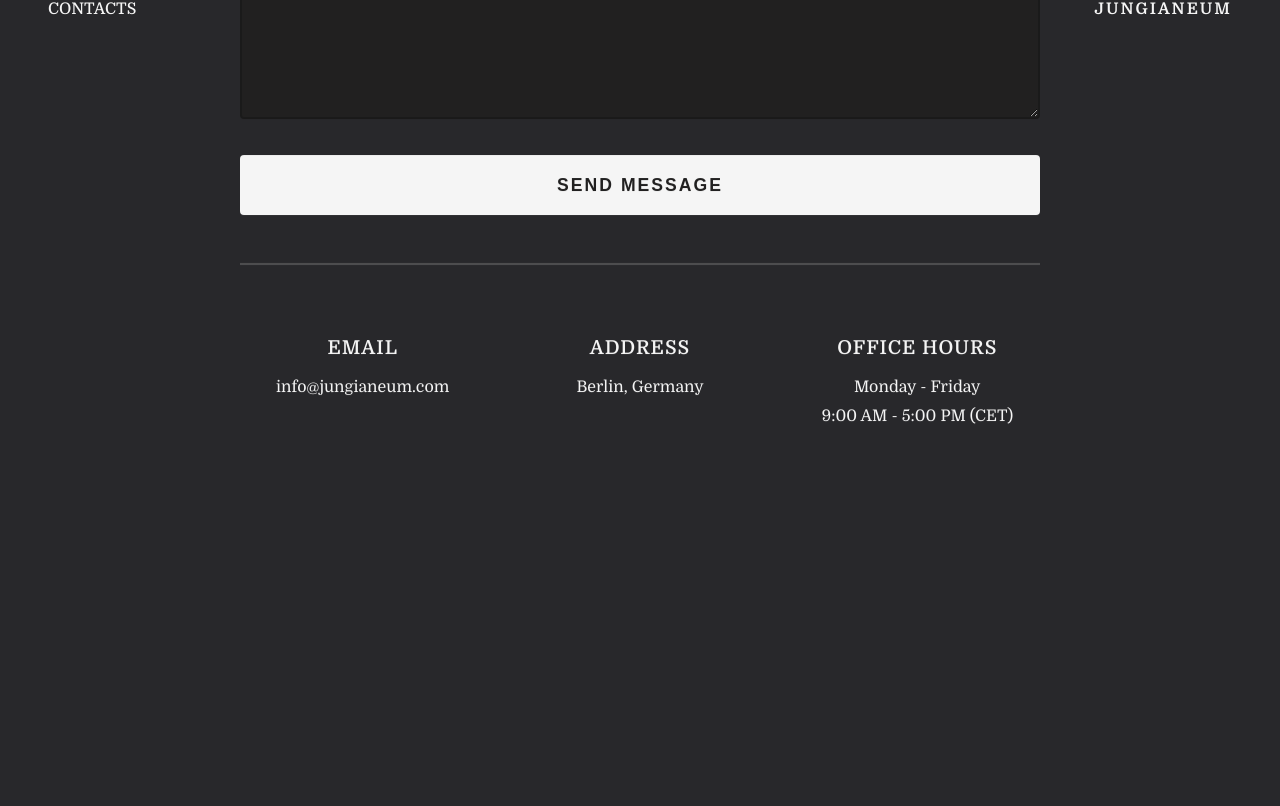
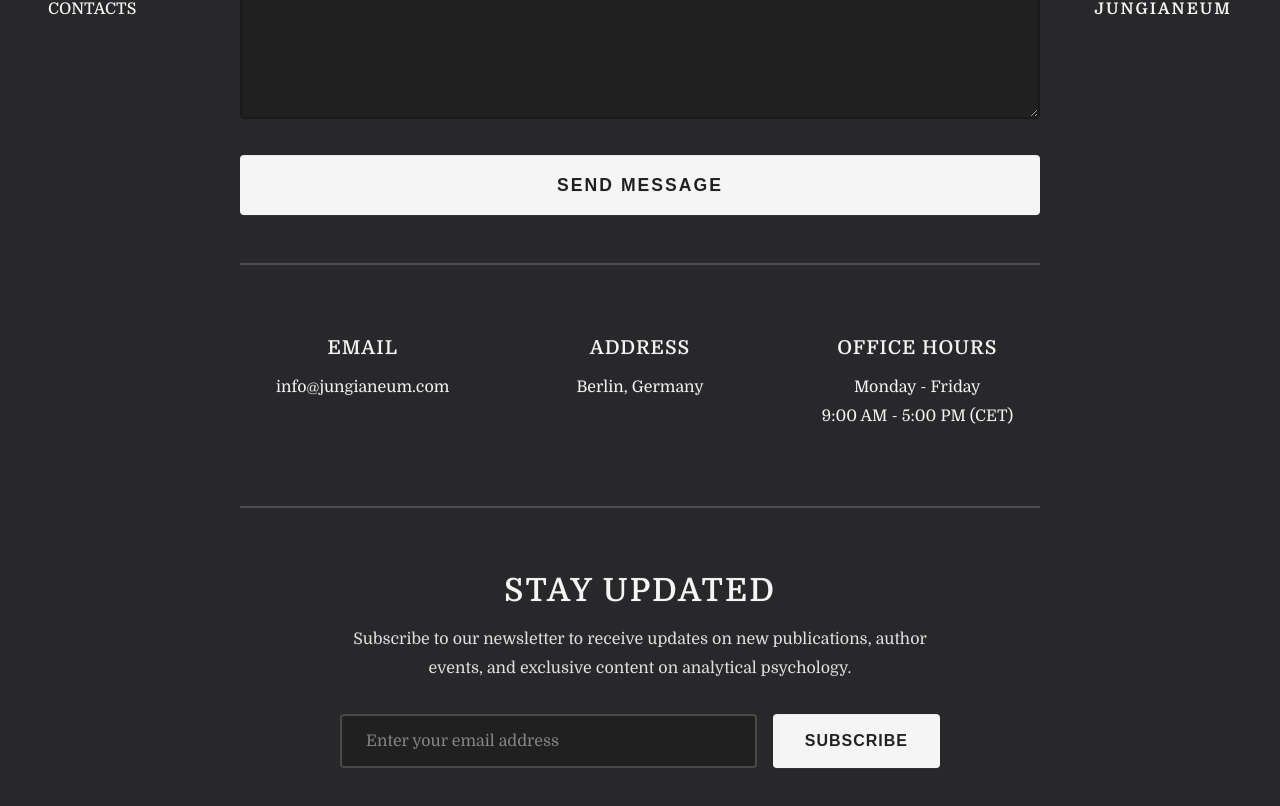
Before and after one commit to jsantamariar/jungianeum-web, a React (Vite) app: page /contacts in a window 1280 px wide. Shown: the part 750-1556 px from the top of the page. Before the commit the page ends 1320 px from the top, so only its background shows below. Built offline with nearby package versions, Linux system fonts and the light colour scheme; a web font is replaced by a local one.

Commit message:
feat: add Newsletter component to Contacts page for subscription options

```diff
--- a/src/pages/Contacts.tsx
+++ b/src/pages/Contacts.tsx
@@ -1,4 +1,4 @@
-import { ContactForm, ContactInfo } from "../components";
+import { ContactForm, ContactInfo, Newsletter } from "../components";
 
 function Contacts() {
   return (
@@ -19,6 +19,10 @@ function Contacts() {
         <div className="contacts-divider"></div>
 
         <ContactInfo />
+
+        <div className="contacts-divider"></div>
+
+        <Newsletter />
       </div>
     </div>
   );
```
